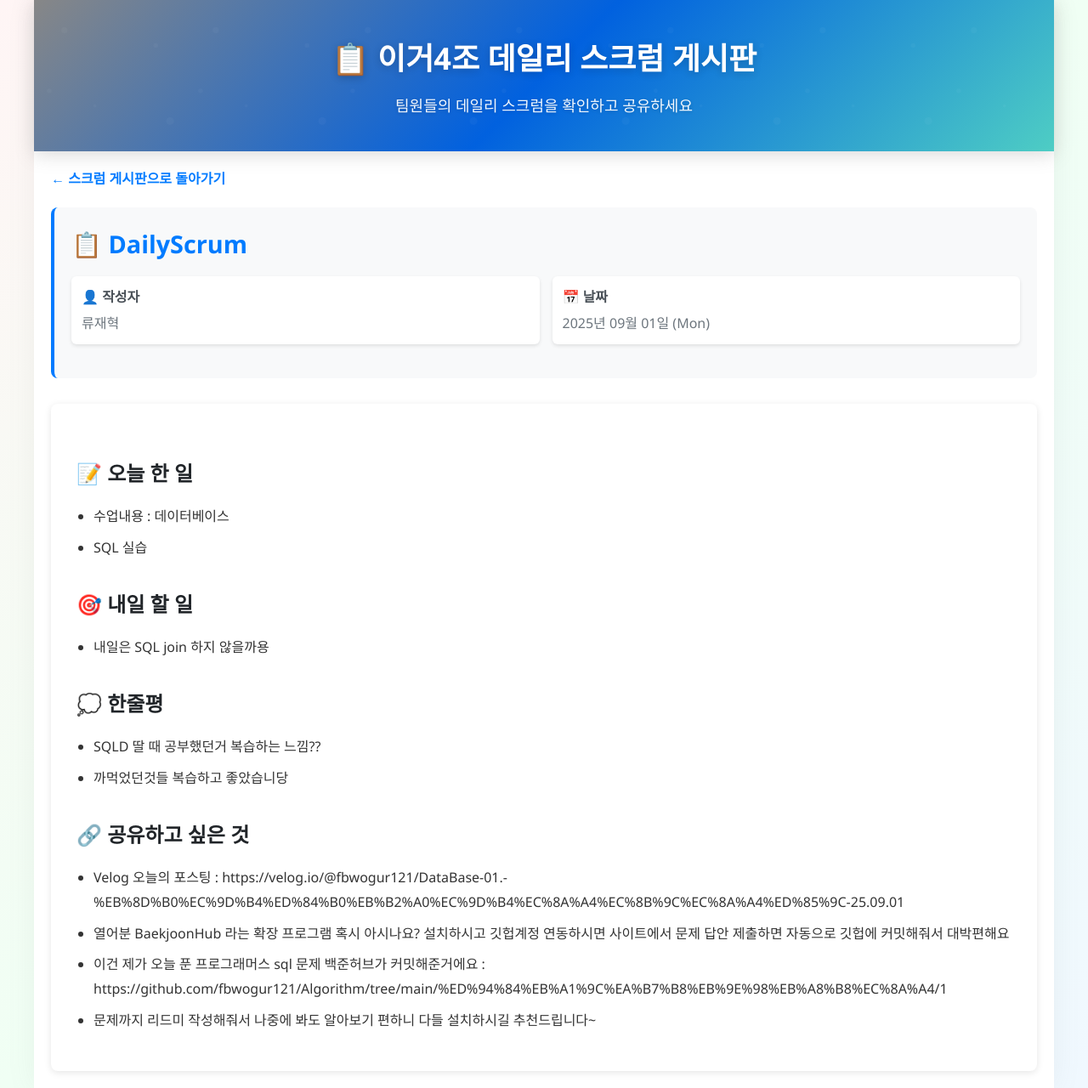
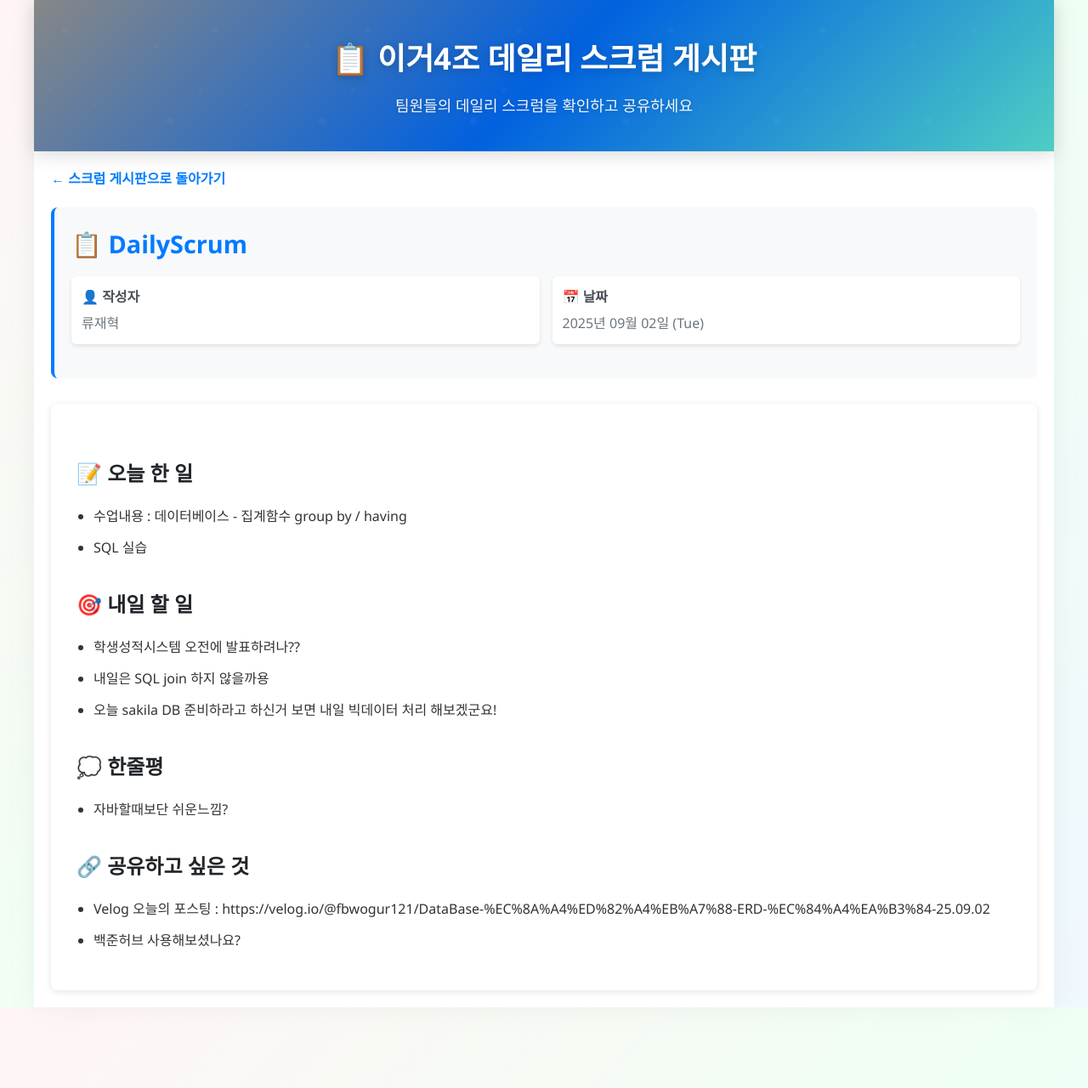
Before and after one commit to fbwogur121/DailyScrum-SSG, a Jekyll site: the page built from _posts/September, 2025/2025-09-02/2025-09-02-류재혁-DailyScrum.md, in a window 1280 px wide. Shown: the whole page at 85% size. Built offline with Jekyll 4.4.1, drawn with Linux system fonts in a browser that asks for light colours.

Commit message:
25.09.02 Daily Scrum

```diff
--- a/_posts/September, 2025/2025-09-01/2025-09-01-류재혁-DailyScrum.md
+++ b/_posts/September, 2025/2025-09-01/2025-09-01-류재혁-DailyScrum.md
@@ -7,7 +7,7 @@ categories: [scrum]
 ---
 
 ## 📝 오늘 한 일
-- 수업내용 : 데이터베이스
+- 수업내용 : MySQL 문법, 데이터베이스 생성, select, where(조건검색), order by(정렬)
 - SQL 실습
 
 ## 🎯 내일 할 일
--- /dev/null
+++ b/_posts/September, 2025/2025-09-02/2025-09-02-류재혁-DailyScrum.md
@@ -0,0 +1,23 @@
+---
+layout: scrum
+title: "DailyScrum"
+date: 2025-09-02
+author: "류재혁"
+categories: [scrum]
+---
+
+## 📝 오늘 한 일
+- 수업내용 : 데이터베이스 - 집계함수 group by / having
+- SQL 실습
+
+## 🎯 내일 할 일
+- 학생성적시스템 오전에 발표하려나??
+- 내일은 SQL join 하지 않을까용
+- 오늘 sakila DB 준비하라고 하신거 보면 내일 빅데이터 처리 해보겠군요!
+
+## 💭 한줄평
+- 자바할때보단 쉬운느낌?
+
+## 🔗 공유하고 싶은 것
+- Velog 오늘의 포스팅 : https://velog.io/@fbwogur121/DataBase-%EC%8A%A4%ED%82%A4%EB%A7%88-ERD-%EC%84%A4%EA%B3%84-25.09.02
+- 백준허브 사용해보셨나요?
```
